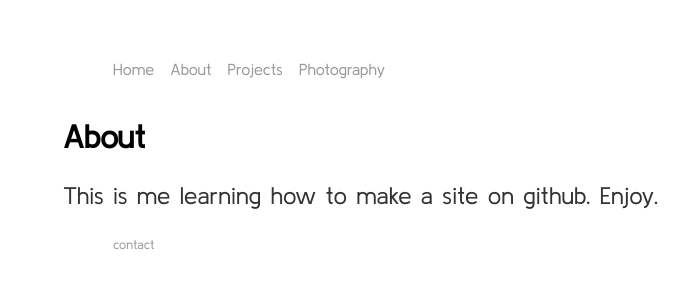
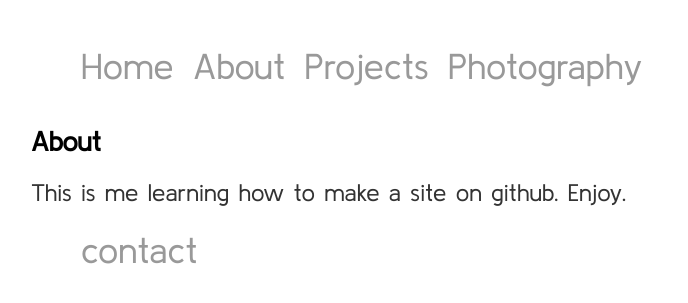
Before and after one commit to lyontyger/lyontyger.github.io, a Jekyll site: the page built from about/index.html, in a window 1280 px wide. Shown: the top 303 px of the page, without its empty margins (129-817 px from the left). Built offline with Jekyll 4.4.1, drawn with Linux system fonts in a browser that asks for light colours.

Commit message:
Update main.css

```diff
--- a/css/main.css
+++ b/css/main.css
@@ -1,16 +1,16 @@
 body {
-    margin: 60px auto;
-    width: 70%;
+    margin: 45px auto;
+    width: 75%;
 }
 nav ul, footer ul {
     font-family: 'Kulim Park', sans-serif;
-    font-size: 1em;
+    font-size: 1.5em;
 }
 nav ul li, footer ul li {
     font-family: 'Kulim Park', sans-serif;
     display: inline;
     margin-left: 10px;
-    font-size: 1em;
+    font-size: 1.5em;
 }
 a {
     text-decoration: none;
@@ -21,16 +21,16 @@ a:hover {
 }
 h1 {
     font-family: 'Kulim Park', sans-serif;
-    font-size: 2em;
+    font-size: 1.7em;
 }
 p {
     font-family: 'Kulim Park', sans-serif;
     font-size: 1.5em;
-    line-height: 1.4em;
+    line-height: 1em;
     color: #333;
 }
 footer {
-    font-size: .8em;
+    font-size: 1em;
 }
 
 ul {
```
